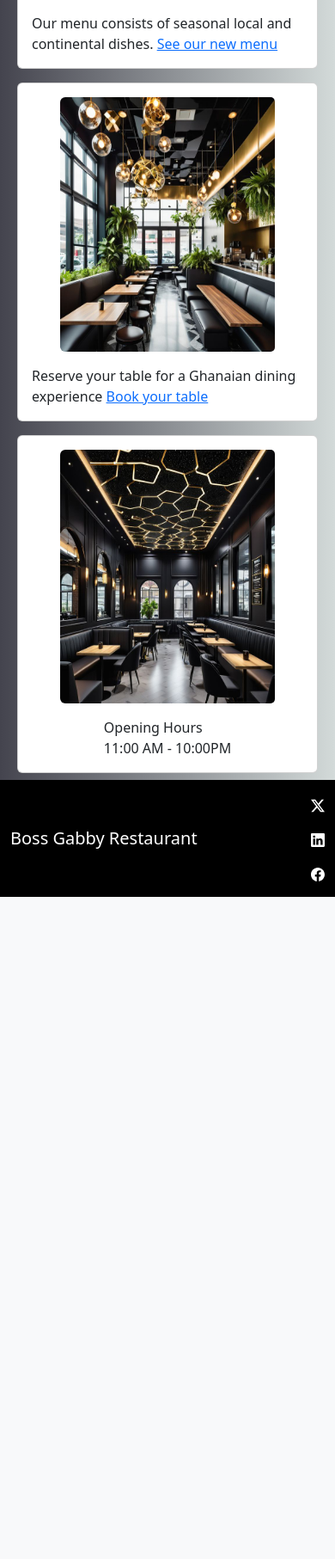
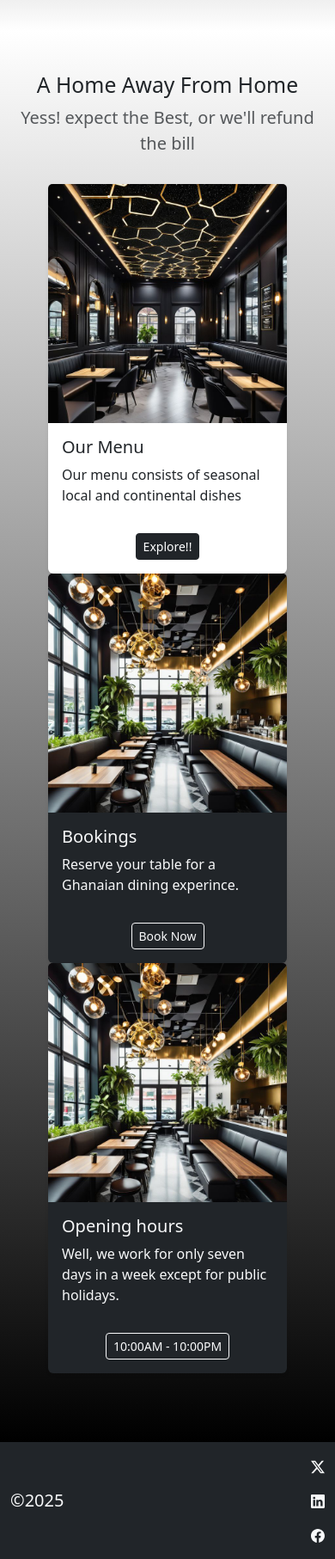
Before and after one commit to NanaDanquah/BG-Restaurant, a Django app: page / in a window 390 px wide. Shown: the part 613-2426 px from the top of the page at 86% size. Before the commit the page ends 1656 px from the top, so only its background shows below. Run offline with Django 5.2, Linux system fonts and the light colour scheme.

Commit message:
changed the design for the homepage to suit the theme of black and white

```diff
--- a/menu/templates/base.html
+++ b/menu/templates/base.html
@@ -4,27 +4,32 @@
 <head>
     <meta charset="UTF-8">
     <meta name="viewport" content="width=device-width, initial-scale=1.0">
-    <title>Document</title>
+    <title>BG-Restaurant</title>
     <link href="https://cdn.jsdelivr.net/npm/bootstrap@5.3.8/dist/css/bootstrap.min.css" rel="stylesheet" integrity="sha384-sRIl4kxILFvY47J16cr9ZwB07vP4J8+LH7qKQnuqkuIAvNWLzeN8tE5YBujZqJLB" crossorigin="anonymous">
     <link rel="preload" as="style"  href="{% static 'css/style.css' %}" onload="this.rel = 'stylesheet' "/>
+     <style>
+        #section {
+            padding: 60px 0;
+        }
+    </style>
 
 </head>
 <body>
-    <div class="container">
-
-    {% include 'partials/_header.html' %}
 
 
+{% include 'partials/header.html' %}
+{% include 'partials/intro.html' %}
 
-    {% block content %}
-    {% endblock %}
-
-    {% include 'partials/_footer.html' %}
+    <main>
+        {% block content %}
 
 
+        {% endblock %}
+    </main>
 
 
-    </div>
+{% include 'partials/footer.html' %}
+
 <script src="https://cdn.jsdelivr.net/npm/bootstrap@5.3.8/dist/js/bootstrap.bundle.min.js" integrity="sha384-FKyoEForCGlyvwx9Hj09JcYn3nv7wiPVlz7YYwJrWVcXK/BmnVDxM+D2scQbITxI" crossorigin="anonymous"></script>
 </body>
 </html>
--- a/menu/templates/index.html
+++ b/menu/templates/index.html
@@ -4,21 +4,11 @@
 
 
 {% block content %}
-<div class="row">
-    <div class="hero container-fluid">
-        <div>
-            <h1>Welcome To Boss Gabby Restaurant</h1>
-            <p class="hero-text-body">Experience the authentic taste of Ghana Jollof with a perfectly spiced grilled chicken</p>
-            <div class="hero-btn"><a class="btn btn-dark" href="">Make a reservation</a></div>
-        </div>
-
-    </div>
-</div>
 
 
 
 
-{% include 'partials/sections.html' %}
+{% include 'partials/_section.html' %}
 
 
 {% endblock %}
--- a/menu/templates/partials/_footer.html
+++ /dev/null
@@ -1,42 +0,0 @@
-{% load static %}
-
-
-
-
-<footer class="footer">
-    <div class="row footer">
-        <nav class="navbar navbar-expand-lg footer">
-            <div class="container-fluid footer">
-                <a class="navbar-brand footer" href="{% url 'index' %}" >
-                    <span class="footer">Boss Gabby Restaurant</span>
-                </a>
-                    <ul class="navbar-nav">
-                            <li class="nav-item">
-                                <a class="nav-link footer" href="https://x.com/nanadanquah_">
-                                    <svg xmlns="http://www.w3.org/2000/svg" width="16" height="16" fill="currentColor" class="bi bi-twitter-x" viewBox="0 0 16 16">
-                                        <path d="M12.6.75h2.454l-5.36 6.142L16 15.25h-4.937l-3.867-5.07-4.425 5.07H.316l5.733-6.57L0 .75h5.063l3.495 4.633L12.601.75Zm-.86 13.028h1.36L4.323 2.145H2.865z"/>
-                                    </svg>
-                                </a>
-                            </li>
-
-                            <li class="nav-item">
-                                <a class="nav-link footer" href="https://www.linkedin.com/in/gabriel-badu-danquah-bbb434153/">
-                                    <svg xmlns="http://www.w3.org/2000/svg" width="16" height="16" fill="currentColor" class="bi bi-linkedin" viewBox="0 0 16 16">
-                                        <path d="M0 1.146C0 .513.526 0 1.175 0h13.65C15.474 0 16 .513 16 1.146v13.708c0 .633-.526 1.146-1.175 1.146H1.175C.526 16 0 15.487 0 14.854zm4.943 12.248V6.169H2.542v7.225zm-1.2-8.212c.837 0 1.358-.554 1.358-1.248-.015-.709-.52-1.248-1.342-1.248S2.4 3.226 2.4 3.934c0 .694.521 1.248 1.327 1.248zm4.908 8.212V9.359c0-.216.016-.432.08-.586.173-.431.568-.878 1.232-.878.869 0 1.216.662 1.216 1.634v3.865h2.401V9.25c0-2.22-1.184-3.252-2.764-3.252-1.274 0-1.845.7-2.165 1.193v.025h-.016l.016-.025V6.169h-2.4c.03.678 0 7.225 0 7.225z"/>
-                                    </svg>
-                                </a>
-                            </li>
-
-                            <li class="nav-item">
-                                <a class="nav-link footer" href="https://web.facebook.com/badudanquah.gabriel">
-                                    <svg xmlns="http://www.w3.org/2000/svg" width="16" height="16" fill="currentColor" class="bi bi-facebook" viewBox="0 0 16 16">
-                                        <path d="M16 8.049c0-4.446-3.582-8.05-8-8.05C3.58 0-.002 3.603-.002 8.05c0 4.017 2.926 7.347 6.75 7.951v-5.625h-2.03V8.05H6.75V6.275c0-2.017 1.195-3.131 3.022-3.131.876 0 1.791.157 1.791.157v1.98h-1.009c-.993 0-1.303.621-1.303 1.258v1.51h2.218l-.354 2.326H9.25V16c3.824-.604 6.75-3.934 6.75-7.951"/>
-                                    </svg>
-                                </a>
-                            </li>
-                    </ul>
-
-            </div>
-        </nav>
-    </div>
-</footer>
--- a/menu/templates/partials/_header.html
+++ /dev/null
@@ -1,30 +0,0 @@
-{% load static %}
-
-<div class="row sticky-sm-top ">
-  <nav class="navbar navbar-expand-lg bg-body-tertiary ">
-    <div class="container-fluid m-2">
-      <a class="navbar-brand" href="{% url 'index' %}" >
-        <img src="{% static 'img/logo.jpg' %}" alt="Logo" width="50" height="30" class="d-inline-block align-text-top">
-        <span class="text-secondary">Restaurant</span>
-
-      </a>
-      <button class="navbar-toggler" type="button" data-bs-toggle="collapse" data-bs-target="#navbarNav" aria-controls="navbarNav" aria-expanded="false" aria-label="Toggle navigation">
-        <span class="navbar-toggler-icon"></span>
-      </button>
-
-      <div class="collapse navbar-collapse" id="navbarNav">
-          <ul class="navbar-nav">
-            <li class="nav-item">
-                <a class="nav-link active" aria-current="page" href="{% url 'index' %}">Home</a>
-            </li>
-            <li class="nav-item">
-               <a class="nav-link" href="">Menu</a>
-              </li>
-            <li class="nav-item">
-                <a class="nav-link" href="#">Reservations</a>
-            </li>
-          </ul>
-      </div>
-    </div>
-  </nav>
-</div>
--- /dev/null
+++ b/menu/templates/partials/_section.html
@@ -0,0 +1,65 @@
+{% load static %}
+<section style="background: linear-gradient(to top, black, white);" class="border-0">
+
+    <div class="container-lg py-5 ">
+        <div class="text-center">
+            <h2>A Home Away From Home</h2>
+            <p class="lead text-muted">Yess! expect the Best, or we'll refund the bill</p>
+        </div>
+
+            <!-- cards showing menu, making reservation and opening hours -->
+            <div class="row justify-content-center p-3 m-3 align-items-center">
+
+                <!-- First Card Showing Menu -->
+                <div class="col-lg-4">
+                    <div class="card border-0 shadow-sm " style="width: auto;">
+                        <img src="{% static 'img/hero.jpg' %}" class="card-img-top" alt="hero">
+                        <div class="card-body">
+                            <h5 class="card-title">Our Menu</h5>
+                            <p class="card-text">Our menu consists of seasonal local and continental dishes</p>
+                        </div>
+
+                        <div class="card-body">
+                            <a href="#" class="btn btn-dark btn-sm ">Explore!!</a>
+                        </div>
+                    </div>
+                </div>
+
+                <!-- Bookings Card -->
+                <div class="col-lg-4">
+                    <div class="card border-0 shadow-sm bg-dark text-light" style="width: auto;">
+                        <img src="{% static 'img/hero1.jpg' %}" class="card-img-top" alt="hero">
+                        <div class="card-body">
+                            <h5 class="card-title">Bookings</h5>
+                            <p class="card-text">Reserve your table for a Ghanaian dining experince.</p>
+                        </div>
+
+                        <div class="card-body ">
+                            <a href="#" class="btn btn-outline-light btn-sm">Book Now</a>
+                        </div>
+                    </div>
+                </div>
+
+
+                <!-- Opening Hours Card -->
+                <div class="col-lg-4">
+                    <div class="card border-0 shadow-sm bg-dark text-light" style="width: auto;">
+                        <img src="{% static 'img/hero1.jpg' %}" class="card-img-top" alt="hero">
+                        <div class="card-body">
+                            <h5 class="card-title">Opening hours</h5>
+                            <p class="card-text">Well, we work for only seven days in a week except for public holidays.</p>
+
+                        </div>
+
+                        <div class="card-body ">
+                            <a href="" class="btn btn-outline-light btn-sm">10:00AM - 10:00PM</a>
+
+                        </div>
+                    </div>
+                </div>
+
+
+
+         </div>
+    </div>
+</section>
--- /dev/null
+++ b/menu/templates/partials/footer.html
@@ -0,0 +1,45 @@
+{% load static %}
+<footer class="bg-dark">
+    <nav class="navbar navbar-expand-lg">
+    <div class="container-xxl">
+        <a href="#" class="navbar-brand">
+            <span class="fw bold text-light">&copy;2025</span>
+        </a>
+
+
+
+        <!-- Footer links -->
+         <div class="justify-content-end align-items-center">
+            <ul class="navbar-nav">
+
+                <li class="nav-item">
+                    <a class="nav-link text-light" href="https://x.com/nanadanquah_">
+                        <svg xmlns="http://www.w3.org/2000/svg" width="16" height="16" fill="currentColor" class="bi bi-twitter-x" viewBox="0 0 16 16">
+                            <path d="M12.6.75h2.454l-5.36 6.142L16 15.25h-4.937l-3.867-5.07-4.425 5.07H.316l5.733-6.57L0 .75h5.063l3.495 4.633L12.601.75Zm-.86 13.028h1.36L4.323 2.145H2.865z"/>
+                        </svg>
+                    </a>
+                </li>
+
+
+                <li class="nav-item">
+                    <a class="nav-link text-light" href="https://www.linkedin.com/in/gabriel-badu-danquah-bbb434153/">
+                        <svg xmlns="http://www.w3.org/2000/svg" width="16" height="16" fill="currentColor" class="bi bi-linkedin" viewBox="0 0 16 16">
+                            <path d="M0 1.146C0 .513.526 0 1.175 0h13.65C15.474 0 16 .513 16 1.146v13.708c0 .633-.526 1.146-1.175 1.146H1.175C.526 16 0 15.487 0 14.854zm4.943 12.248V6.169H2.542v7.225zm-1.2-8.212c.837 0 1.358-.554 1.358-1.248-.015-.709-.52-1.248-1.342-1.248S2.4 3.226 2.4 3.934c0 .694.521 1.248 1.327 1.248zm4.908 8.212V9.359c0-.216.016-.432.08-.586.173-.431.568-.878 1.232-.878.869 0 1.216.662 1.216 1.634v3.865h2.401V9.25c0-2.22-1.184-3.252-2.764-3.252-1.274 0-1.845.7-2.165 1.193v.025h-.016l.016-.025V6.169h-2.4c.03.678 0 7.225 0 7.225z"/>
+                        </svg>
+                    </a>
+                </li>
+
+
+                <li class="nav-item">
+                    <a class="nav-link text-light" href="https://web.facebook.com/badudanquah.gabriel">
+                        <svg xmlns="http://www.w3.org/2000/svg" width="16" height="16" fill="currentColor" class="bi bi-facebook" viewBox="0 0 16 16">
+                            <path d="M16 8.049c0-4.446-3.582-8.05-8-8.05C3.58 0-.002 3.603-.002 8.05c0 4.017 2.926 7.347 6.75 7.951v-5.625h-2.03V8.05H6.75V6.275c0-2.017 1.195-3.131 3.022-3.131.876 0 1.791.157 1.791.157v1.98h-1.009c-.993 0-1.303.621-1.303 1.258v1.51h2.218l-.354 2.326H9.25V16c3.824-.604 6.75-3.934 6.75-7.951"/>
+                        </svg>
+                    </a>
+                </li>
+
+            </ul>
+         </div>
+    </div>
+    </nav>
+</footer>
--- /dev/null
+++ b/menu/templates/partials/header.html
@@ -0,0 +1,24 @@
+{% load static %}
+<nav class="navbar bg-dark navbar-expand-lg sticky-top">
+    <div class="container-xxl">
+        <a href="#" class="navbar-brand">
+            <span class="fw bold text-light">BG-Restaurant</span>
+        </a>
+
+        <!-- toggle for mobile view -->
+         <button class="navbar-toggler" type="button" data-bs-toggle="collapse" data-bs-target="#main-nav"
+         aria-controls="main-nav" aria-expanded="false" aria-label="Toggle navigation">
+            <span class="navbar-toggler-icon"></span>
+        </button>
+
+        <!-- Navbar links -->
+         <div class="collapse navbar-collapse justify-content-end align-items-center" id="main-nav">
+            <ul class="navbar-nav">
+                <li class="nav-item"><a href="#" class="nav-link text-light">Home</a></li>
+                <li class="nav-item"><a href="#" class="nav-link text-light">Menu</a></li>
+                <li class="nav-item"><a href="#" class="nav-link text-light">Reservations</a></li>
+                <li class="nav-item d-none d-lg-inline"><a href="#" class="btn  btn-danger">Order Now</a></li>
+            </ul>
+         </div>
+    </div>
+</nav>
--- /dev/null
+++ b/menu/templates/partials/intro.html
@@ -0,0 +1,12 @@
+{% load static %}
+<!-- Intro Hero Section-->
+ <section id="intro" class=" p-5" style="background: linear-gradient(to bottom, black, white);">
+    <div class="container-lg  p-5">
+            <div class="text-center text-light p">
+                <h1 class="display-3">Welcome to Boss Gabby Restaurant</h1>
+                <p class="lead ">Experience the authentic taste of Ghana Jollof with a perfectly spiced grilled chicken</p>
+                <a href="#" class="btn btn-danger btn-lg">Book Now</a>
+            </div>
+
+        </div>
+ </section>
--- a/menu/templates/partials/sections.html
+++ /dev/null
@@ -1,71 +0,0 @@
-{% load static %}
-
-<!-- <div class="row ">
-    <div class="col-sm-12 col-md-6 col-lg-4 card">
-        <img class="card-img rounded-start" src="{% static 'img/menu-items/Jollof.jpg' %}" alt="jollof">
-      <div class="card-body">
-        <p class="card-text">Assorted Jollof</p>
-      </div>
-    </div>
-
-
-    <div class="col-sm-12 col-md-6 col-lg-4 card">
-        <img class="card-img rounded-start" src="{% static 'img/menu-items/waakye.jpg' %}" alt="waakye">
-        <div class="card-body">
-            <p class="card-text">Special Waakye</p>
-        </div>
-    </div>
-
-
-    <div class="col-sm-12 col-md-6 col-lg-4 card">
-        <img class="card-img rounded-start" src="{% static 'img/menu-items/Tuo_zaafi.jpg' %}" alt="">
-        <div class="card-body">
-            <p class="card-text">Tuo zaafi</p>
-        </div>
-    </div>
-
-</div> -->
-
-<div class="row pt-2" id="section">
-
-    <div class="col-sm-12 col-md-6 col-lg-4">
-        <div class="card pt-3 m-2">
-            <img class="card-img rounded-start"  src="{% static 'img/menu-items/waakye.jpg' %}">
-            <div class="card-body">
-                    <p class="card-text special">Our menu consists of seasonal local and continental dishes.
-                        <a href="{% url 'index' %}">See our new menu</a>
-                    </p>
-            </div>
-        </div>
-    </div>
-
-
-    <div class="col-sm-12 col-md-6 col-lg-4 ">
-        <div class="card pt-3 m-2">
-             <img class="card-img rounded-start" src="{% static 'img/hero1.jpg' %}" alt="jollof">
-            <div class="card-body">
-                <p class="card-text">Reserve your table for a Ghanaian dining experience
-                    <a href="">Book your table</a>
-                </p>
-
-            </div>
-
-        </div>
-    </div>
-
-    <div class="col-sm-12 col-md-6 col-lg-4 ">
-        <div class="card pt-3 m-2">
-            <img src="{% static 'img/hero.jpg'%}" alt="" class="card-img rounded-start">
-            <div class="card-body">
-                <p class="card-text">
-                    Opening Hours <br>
-                    11:00 AM - 10:00PM
-                </p>
-
-            </div>
-        </div>
-    </div>
-
-
-
-</div>
--- a/menu/views.py
+++ b/menu/views.py
@@ -8,8 +8,12 @@ def index(request):
     return render(request, "index.html")
 
 
+# def menu(request):
+#     return render(request, "menu.html")
+
+
 class MenuItemView(View):
     def get(self, request):
         menu = MenuItem.objects.all()
         main_data = {'menu': menu}
-        return render(request, "base.html", main_data)
+        return render(request, "menu.html", main_data)
```
Also changed, not shown: menu/templates/menu.html (+17 -0 lines).
